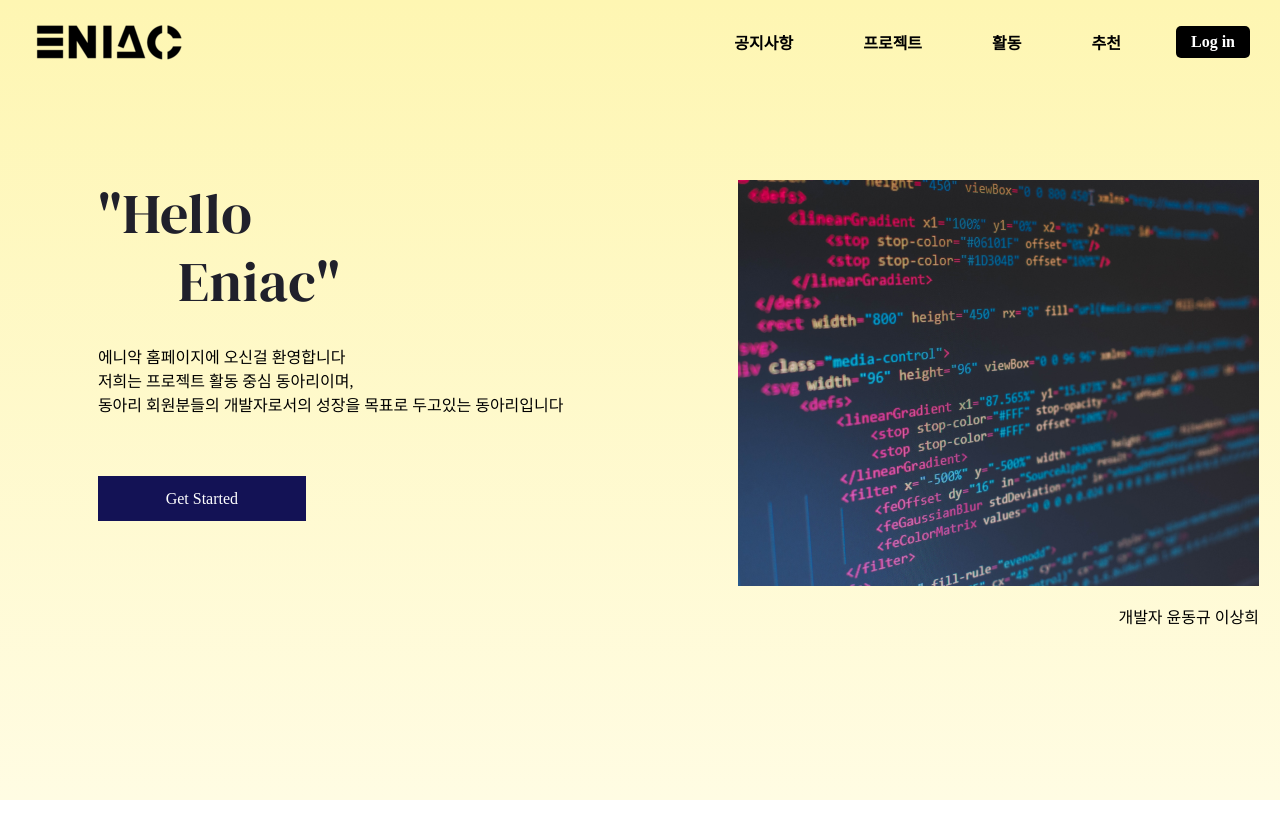
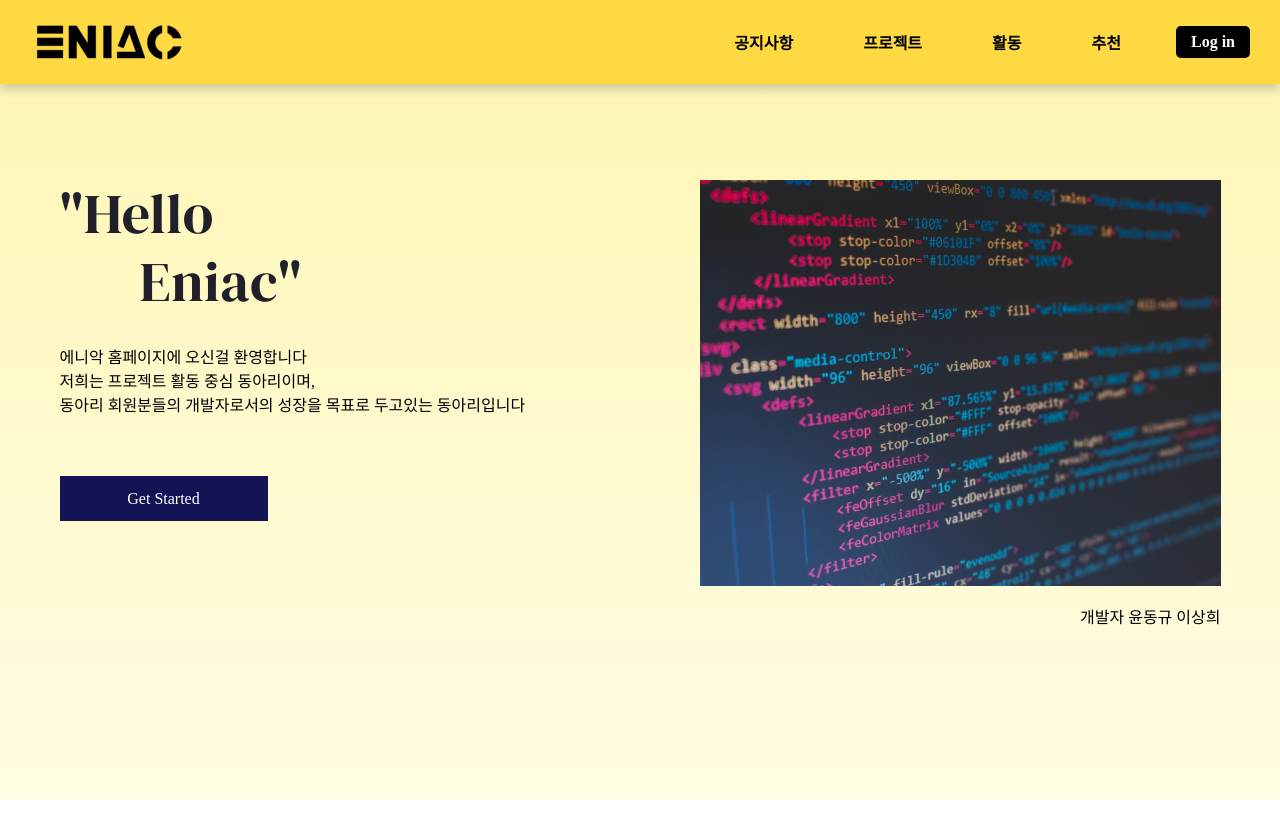
Before and after one commit to sanghee01/eniac-website, a Django app: page / in a window 1280 px wide. Shown: the top 824 px of the page. Run offline with Django 3.2, Linux system fonts and the light colour scheme; data comes from the database, SQL or seed files in the repository; some libraries are stand-ins or nearby versions; some web fonts are replaced.

Commit message:
[feat] 헤더 디자인 수정

```diff
--- a/static/css/components/status-bar.css
+++ b/static/css/components/status-bar.css
@@ -12,6 +12,7 @@ body {
 
 .status-bar {
   background-color: #ffd941fb; /* 적용안됨 */
+  box-shadow: 0px 5px 10px rgba(0, 0, 0, 0.2);
   position: fixed;
   top: 0;
   left: 0;
@@ -20,8 +21,7 @@ body {
   display: flex;
   justify-content: space-between;
   align-items: center;
-  background-color: transparent;
-  z-index: 100;
+  z-index: 1000;
   transition: all 0.3s ease-in-out;
 }
 .status-bar.status-bar--dark {
--- a/static/css/home/home-wotd.css
+++ b/static/css/home/home-wotd.css
@@ -15,7 +15,6 @@
 }
 .home-wotd__inside {
   width: 50%;
-  margin-left: 6%;
 }
 
 .home-wotd__inside div:first-child {
```
